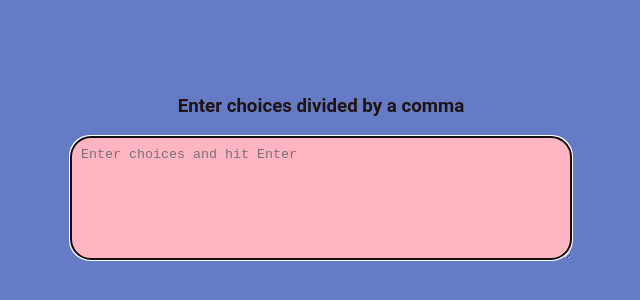
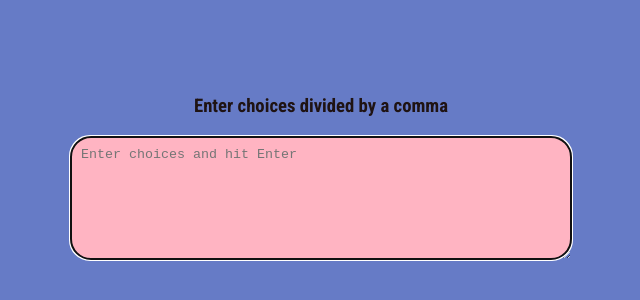
Before and after one commit to vicmoon/ChoicePicker, a plain HTML site: page index.html in a window 1280 px wide. Shown: the part 254-554 px from the top of the page, 319-959 px from the left. Drawn offline with Linux system fonts and the light colour scheme.

Commit message:
update style

```diff
--- a/index.html
+++ b/index.html
@@ -3,6 +3,9 @@
   <head>
     <meta charset="UTF-8" />
     <meta name="viewport" content="width=device-width, initial-scale=1.0" />
+    <link rel="preconnect" href="https://fonts.googleapis.com">
+    <link rel="preconnect" href="https://fonts.gstatic.com" crossorigin>
+    <link href="https://fonts.googleapis.com/css2?family=Roboto+Condensed:ital,wght@0,100..900;1,100..900&display=swap" rel="stylesheet">
     <script
       src="https://kit.fontawesome.com/ff3c1f3b6f.js"
       crossorigin="anonymous"
--- a/style.css
+++ b/style.css
@@ -3,7 +3,7 @@
 }
 
 body {
-  font-family: "Roboto", sans-serif;
+  font-family: "Roboto Condensed", sans-serif;
   background-color: #667bc6;
   display: flex;
   flex-direction: column;
```
